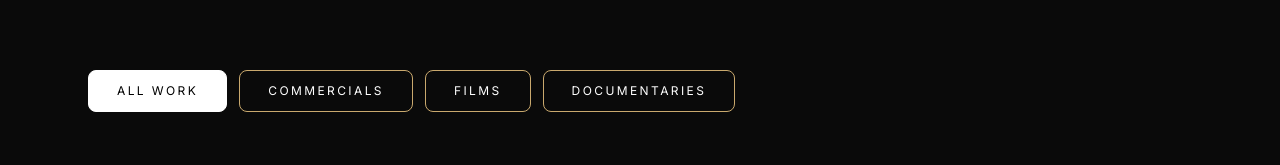
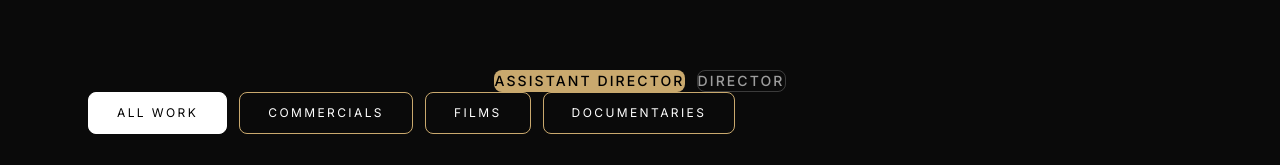
Before and after one commit to eyadali15/ahmed-portfolio, a React (Vite) app: page /portfolio in a window 1280 px wide. Shown: the part 404-569 px from the top of the page. Built offline with nearby package versions, Linux system fonts and the light colour scheme; grey boxes are pictures that could not be loaded; a web font is replaced by a local one.

Commit message:
Add role tabs (Assistant Director/Director) to Portfolio page + CMS dropdown

```diff
--- a/public/admin/config.yml
+++ b/public/admin/config.yml
@@ -26,7 +26,7 @@ collections:
       - { label: "Title", name: "title", widget: "string" }
       - { label: "URL Slug", name: "slug", widget: "string" }
       - { label: "Client", name: "client", widget: "string" }
-      - { label: "Your Role", name: "role", widget: "string" }
+      - { label: "Your Role", name: "role", widget: "select", options: [{ label: "Assistant Director", value: "Assistant Director" }, { label: "Director", value: "Director" }, { label: "Director & Writer", value: "Director & Writer" }], default: "Assistant Director" }
       - { label: "Category", name: "category", widget: "select", options: [{ label: "Commercial", value: "commercial" }, { label: "Film", value: "film" }, { label: "Documentary", value: "documentary" }] }
       - { label: "Year", name: "year", widget: "number", value_type: "int", min: 2015, max: 2030 }
       - { label: "Vimeo Video ID", name: "vimeoId", widget: "string", hint: "Enter the Vimeo video ID. Thumbnail will be auto-generated if left empty below." }
--- a/src/pages/Work.tsx
+++ b/src/pages/Work.tsx
@@ -18,15 +18,28 @@ const d = workContent.detail;
 const wh = global.workHero;
 const ITEMS_PER_PAGE = 9;
 
+const roleTabs = [
+  { key: 'assistant', label: 'Assistant Director' },
+  { key: 'director', label: 'Director' },
+];
+
 export default function Work() {
-  const { activeFilter, setActiveFilter } = useStore();
+  const { activeFilter, setActiveFilter, activeRole, setActiveRole } = useStore();
   const [visibleCount, setVisibleCount] = useState(ITEMS_PER_PAGE);
-  const filteredProjects = activeFilter === 'all' ? projects : projects.filter((p) => p.category === activeFilter);
+
+  // Filter by role first
+  const roleFiltered = projects.filter((p) => {
+    if (activeRole === 'assistant') return p.role === 'Assistant Director';
+    return p.role === 'Director' || p.role === 'Director & Writer';
+  });
+
+  // Then filter by category
+  const filteredProjects = activeFilter === 'all' ? roleFiltered : roleFiltered.filter((p) => p.category === activeFilter);
   const visibleProjects = filteredProjects.slice(0, visibleCount);
   const hasMore = visibleCount < filteredProjects.length;
 
-  useEffect(() => { setVisibleCount(ITEMS_PER_PAGE); }, [activeFilter]);
-  useEffect(() => { setActiveFilter('all'); return () => { ScrollTrigger.getAll().forEach((t) => t.kill()); }; }, [setActiveFilter]);
+  useEffect(() => { setVisibleCount(ITEMS_PER_PAGE); }, [activeFilter, activeRole]);
+  useEffect(() => { setActiveFilter('all'); setActiveRole('assistant'); return () => { ScrollTrigger.getAll().forEach((t) => t.kill()); }; }, [setActiveFilter, setActiveRole]);
 
   return (
     <PageTransition>
@@ -46,9 +59,32 @@ export default function Work() {
 
       <section className="min-h-screen">
         <div className="container-main" style={{ paddingTop: s.sectionPaddingY, paddingBottom: s.sectionPaddingY, paddingLeft: s.sectionPaddingX || undefined, paddingRight: s.sectionPaddingX || undefined }}>
-          <div style={{ marginTop: s.titleToFilterGap, marginBottom: s.filterToGridGap, textAlign: (s.filterAlign as 'left' | 'center' | 'right') || 'left' }}>
+
+          {/* Role Tabs */}
+          <div className="flex justify-center gap-3 mb-8" style={{ marginTop: s.titleToFilterGap }}>
+            {roleTabs.map((tab) => (
+              <motion.button
+                key={tab.key}
+                onClick={() => { setActiveRole(tab.key); setActiveFilter('all'); }}
+                whileHover={{ scale: 1.03 }}
+                whileTap={{ scale: 0.97 }}
+                className={`relative px-6 py-3 text-sm uppercase tracking-[0.15em] font-medium rounded-lg transition-all duration-300 cursor-pointer ${
+                  activeRole === tab.key
+                    ? 'bg-[var(--color-accent)] text-black'
+                    : 'border border-white/20 text-white/60 hover:text-white hover:border-white/40'
+                }`}
+              >
+                {tab.label}
+              </motion.button>
+            ))}
+          </div>
+
+          {/* Category Filters */}
+          <div style={{ marginBottom: s.filterToGridGap, textAlign: (s.filterAlign as 'left' | 'center' | 'right') || 'left' }}>
             <FilterBar />
           </div>
+
+          {/* Projects Grid */}
           <motion.div layout className="grid grid-cols-1 md:grid-cols-2 lg:grid-cols-3" style={{ gap: s.gridGap, paddingTop: s.gridPaddingTop }}>
             <AnimatePresence mode="popLayout">
               {visibleProjects.map((project, i) => (
@@ -74,7 +110,12 @@ export default function Work() {
             </motion.div>
           )}
 
-          {filteredProjects.length === 0 && (<motion.div initial={{ opacity: 0 }} animate={{ opacity: 1 }} className="text-center py-24"><p className="text-white/40">{wh.noProjectsText}</p></motion.div>)}
+          {/* No results */}
+          {filteredProjects.length === 0 && (
+            <motion.div initial={{ opacity: 0 }} animate={{ opacity: 1 }} className="text-center py-24">
+              <p className="text-white/40">{wh.noProjectsText}</p>
+            </motion.div>
+          )}
         </div>
         <div style={{ height: s.bottomSpacerHeight }} />
       </section>
--- a/src/store/useStore.ts
+++ b/src/store/useStore.ts
@@ -10,6 +10,8 @@ interface AppState {
   toggleMenu: () => void;
   activeFilter: string;
   setActiveFilter: (v: string) => void;
+  activeRole: string;
+  setActiveRole: (v: string) => void;
   scrollProgress: number;
   setScrollProgress: (v: number) => void;
 }
@@ -24,6 +26,8 @@ export const useStore = create<AppState>((set) => ({
   toggleMenu: () => set((s) => ({ isMenuOpen: !s.isMenuOpen })),
   activeFilter: 'all',
   setActiveFilter: (v) => set({ activeFilter: v }),
+  activeRole: 'assistant',
+  setActiveRole: (v) => set({ activeRole: v }),
   scrollProgress: 0,
   setScrollProgress: (v) => set({ scrollProgress: v }),
 }));
```
